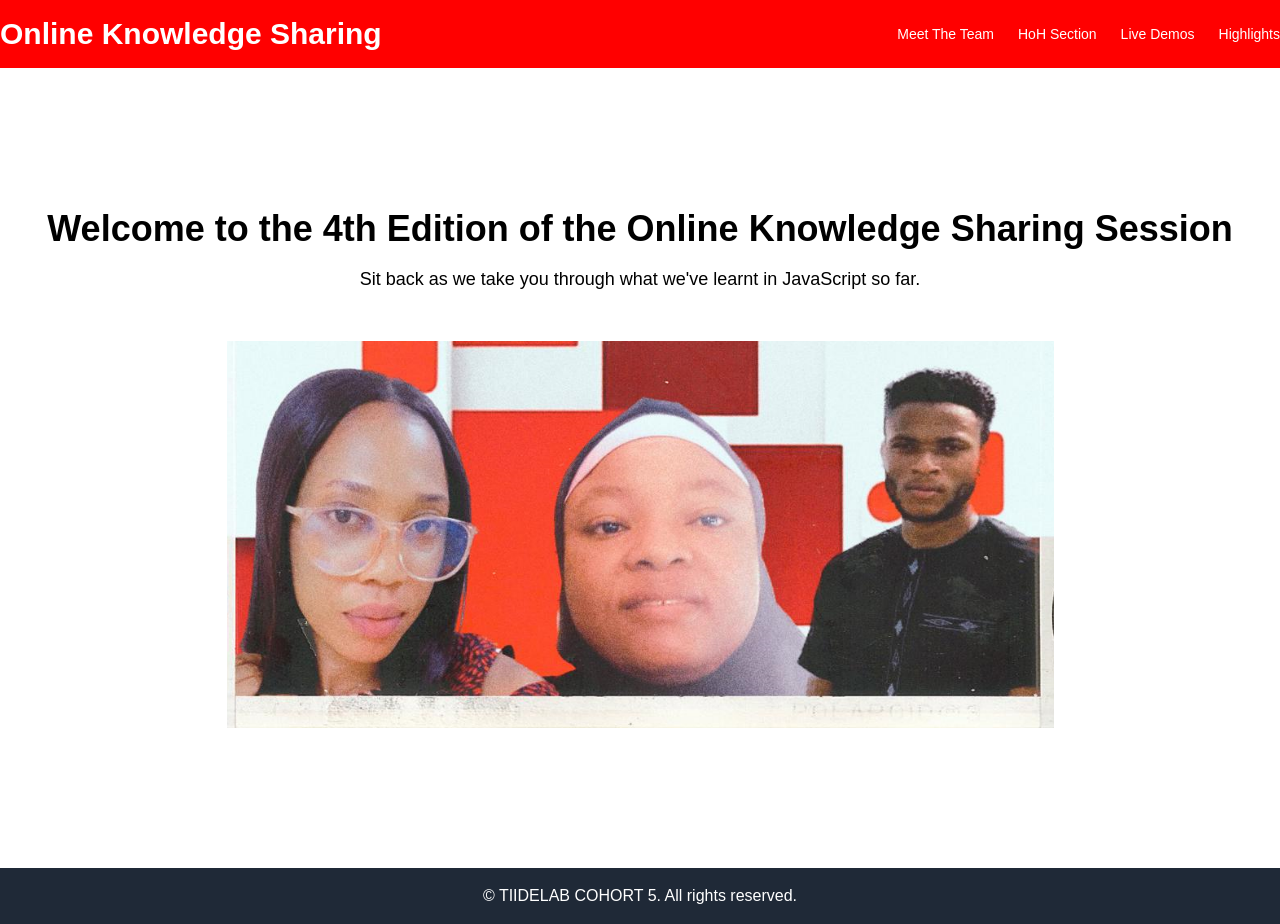
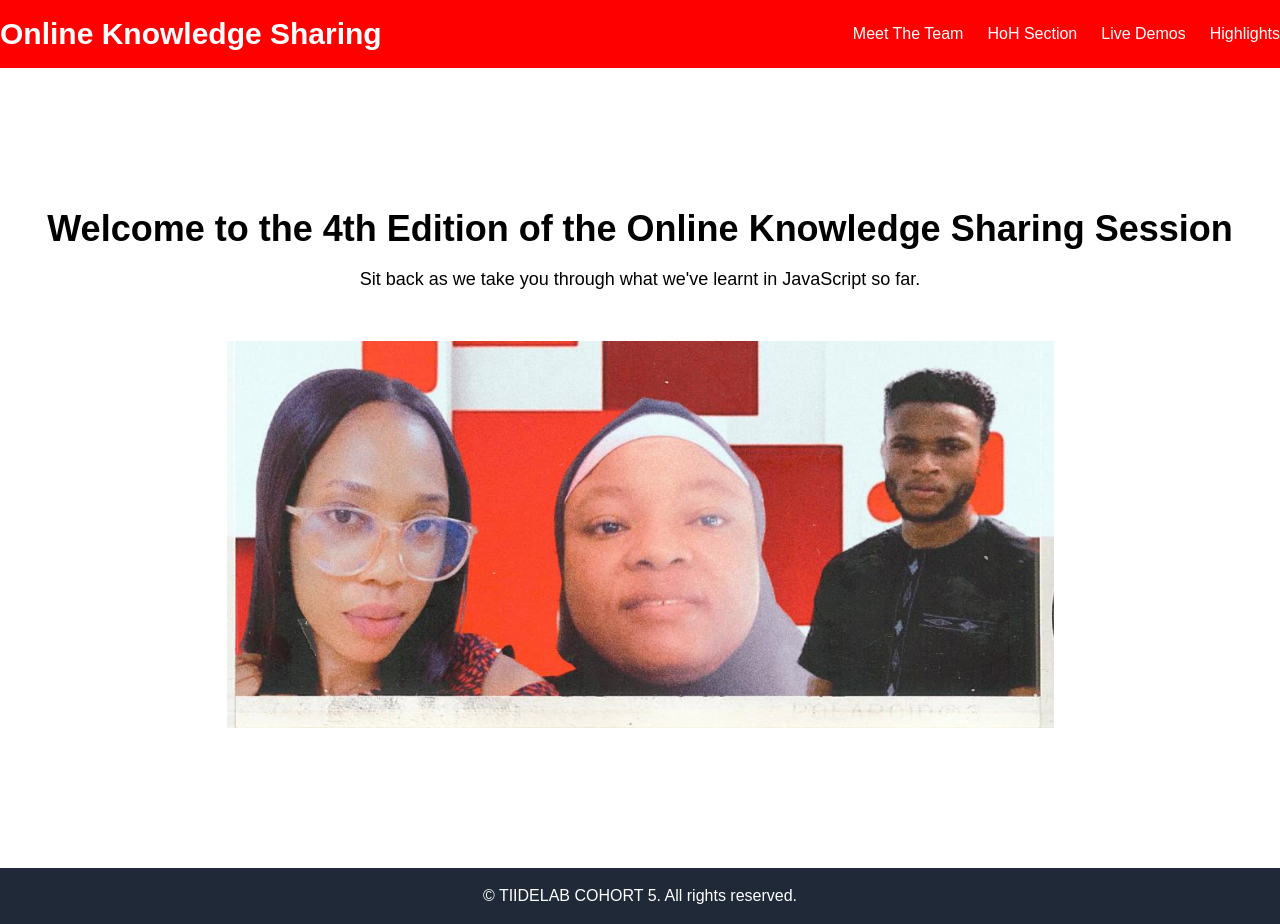
Before and after one commit to febstar/OKS, a plain HTML site: page index.html in a window 1280 px wide. Drawn offline with nearby package versions, Linux system fonts and the light colour scheme.

Commit message:
Update index.html

```diff
--- a/index.html
+++ b/index.html
@@ -57,7 +57,7 @@
 <body class="bg-gray-100">
     <!-- Navigation Bar -->
     <nav class="navbar py-4">
-        <div class="container mx-auto flex justify-between items-center md:text-sm sm:text-xs">
+        <div class="container mx-auto flex justify-between items-center">
             <a href="#" class="text-3xl font-bold text-white">Online Knowledge Sharing</a>
             <ul class="flex space-x-6">
                 <li><a href="MeetTeam.html" class="text-white">Meet The Team</a></li>
```
